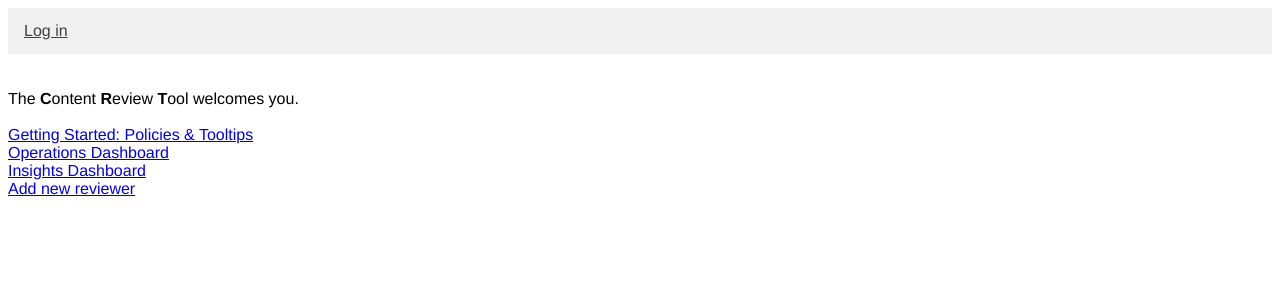
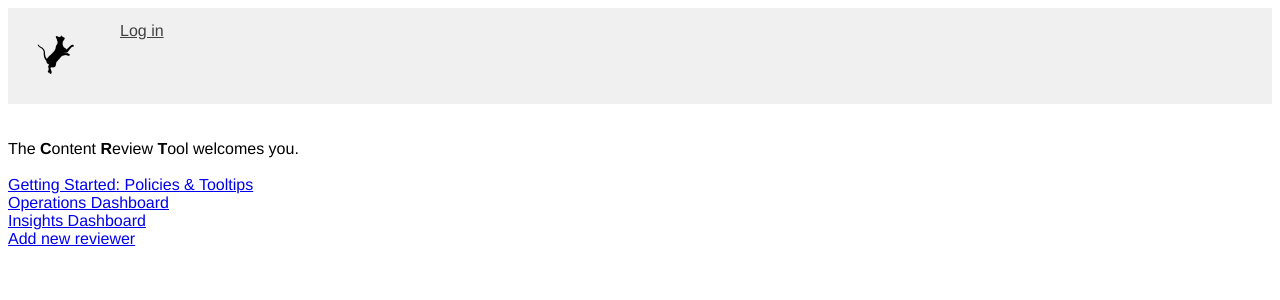
Before and after one commit to aligg/Content-Review-Tool, a Flask app: page / in a window 1280 px wide. Shown: the top 300 px of the page. Run offline with Flask 2, Linux system fonts and the light colour scheme; parts of the project's set-up code (start-up, migrations or seed data) failed here and were passed over.

Commit message:
Added a logo & favicon

```diff
--- a/templates/base.html
+++ b/templates/base.html
@@ -1,18 +1,21 @@
 <!doctype html>
 <html>
 <head>
-    <title>CRT</title>
-    <link rel="stylesheet" type="text/css" href="/static/css/nav.css">
+    <link rel="icon" type="image/png" href="static/images/bighammy.png">
+    <title>Content Review Tool</title>
+    <link rel="stylesheet" type="text/css" href="static/css/nav.css">
 </head>
 <body>
 <div class="nav">
     <ul>
     {% if "reviewer id" in session %}
+        <li><a href="/" class="navbar-left"><img src="static/images/lilhammy.png"></a></li>
         <li><a class="navbutton-home" href="/"><b> {{ session['handle'] }}</b></a></li>
         <li><a class="navbutton-home" href="/">{{rev_count }} reviews today</a></li>
         <li><a class="logbutton" href="/logout">Logout</a></li>
     {% endif %}
     {%if "reviewer id" not in session %}
+        <li><a href="/" class="navbar-left"><img src="static/images/lilhammy.png"></a></li>
         <li><a class="logbutton" href="/login">Log in</a></li>
     {% endif %}
     </ul>
```
Also changed, not shown: static/images/bighammy.png (added), static/images/lilhammy.png (added).
